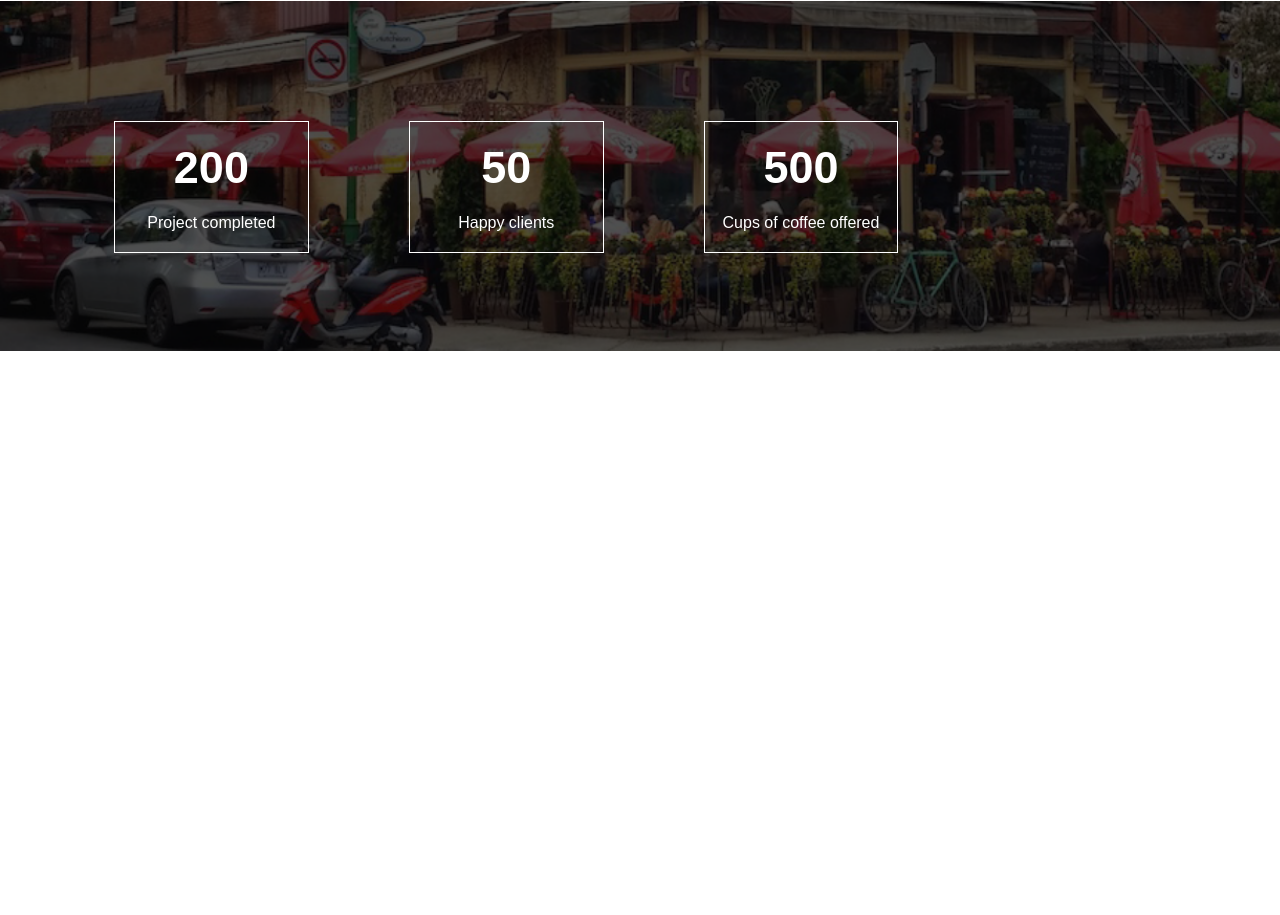
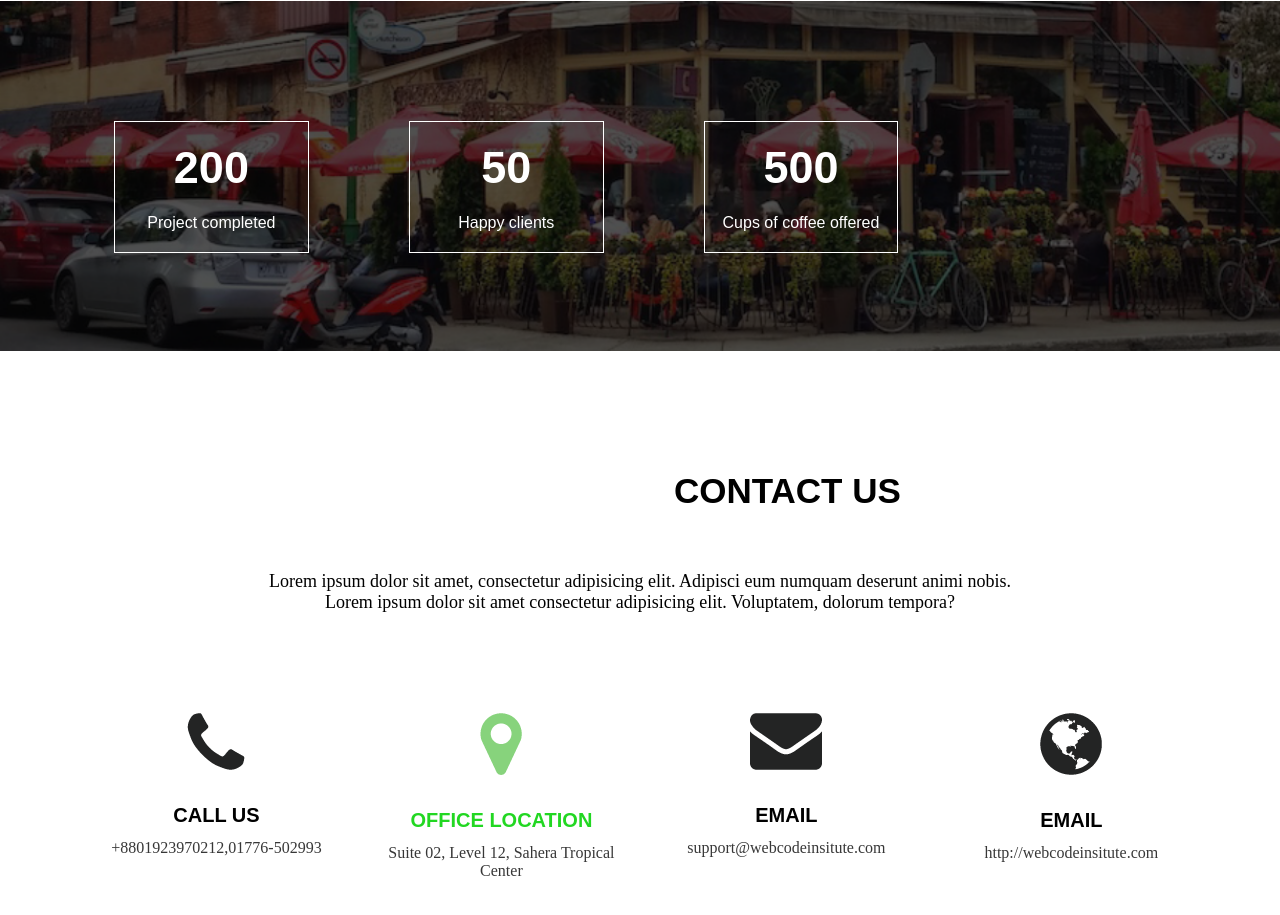
Before and after one commit to shivamEr/Web-Design-Project, a plain HTML site: page index.html in a window 1280 px wide. Shown: the part 3929-4844 px from the top of the page. Before the commit the page ends 4464 px from the top, so only its background shows below. Drawn offline with Linux system fonts and the light colour scheme.

Commit message:
Contact section completed

```diff
--- a/css/style.css
+++ b/css/style.css
@@ -351,4 +351,47 @@
 /* Row-6 End */
 
 /* Row-7 Start */
+.row-7{
+    width: 100%;
+    height: 730px;
+}
+.contact-section{
+    width: 90%;
+    height: 100%;
+    margin: 0 auto;
+}
+.contact-title{
+    text-align: center;
+    padding-top: 120px;
+}
+.contact-title h1{
+    color: black;
+    font-size: 35px;
+    font-family: Arial, Helvetica, sans-serif;
+}
+.contact-title p{
+    padding-top: 60px;
+    font-size: 18px;
+}
+.contact-item-all{
+    margin-top: 100px;
+}
+.contact-item{
+    float: left;
+    text-align: center;
+    width: 23%;
+    margin-left: 20px;
+}
+.contact-item h1{
+    padding-top: 30px;
+    font-family: Arial, Helvetica, sans-serif;
+    font-size: 20px;
+}
+.contact-item p{
+    padding-top: 12px;
+    color: rgba(0, 0, 0, 0.783);
+}
 /* Row-7 End */
+
+/* Row-8 Start */
+/* Row-8 End */
--- a/index.html
+++ b/index.html
@@ -214,7 +214,36 @@
     <!-- Row-6 End -->
 
      <!-- Row-7 End -->
-
+    <section class="row-7">
+        <div class="contact-section">
+            <div class="contact-title">
+                <h1>CONTACT US</h1>
+                <p>Lorem ipsum dolor sit amet, consectetur adipisicing elit. Adipisci eum numquam deserunt animi nobis. <br>Lorem ipsum dolor sit amet consectetur adipisicing elit. Voluptatem, dolorum tempora?</p>
+            </div>
+            <div class="contact-item-all">
+                <div class="contact-item">
+                    <img src="images/Cuntact Logo/Call.png" alt="">
+                    <h1>CALL US</h1>
+                    <p>+8801923970212,01776-502993</p>
+                </div>
+                <div class="contact-item">
+                    <img src="images/Cuntact Logo/location.png" alt="">
+                    <h1 style="color: rgb(34, 215, 34);">OFFICE LOCATION</h1>
+                    <p>Suite 02, Level 12, Sahera Tropical Center</p>
+                </div>
+                <div class="contact-item">
+                    <img src="images/Cuntact Logo/email2.png" alt="">
+                    <h1>EMAIL</h1>
+                   <p>support@webcodeinsitute.com</p>
+                </div>
+                <div class="contact-item">
+                    <img src="images/Cuntact Logo/email.png" alt="">
+                    <h1>EMAIL</h1>
+                    <p>http://webcodeinsitute.com</p>
+                </div>
+            </div>
+        </div>
+    </section>
     <!-- Row-7 End -->
 
 </body>
```
